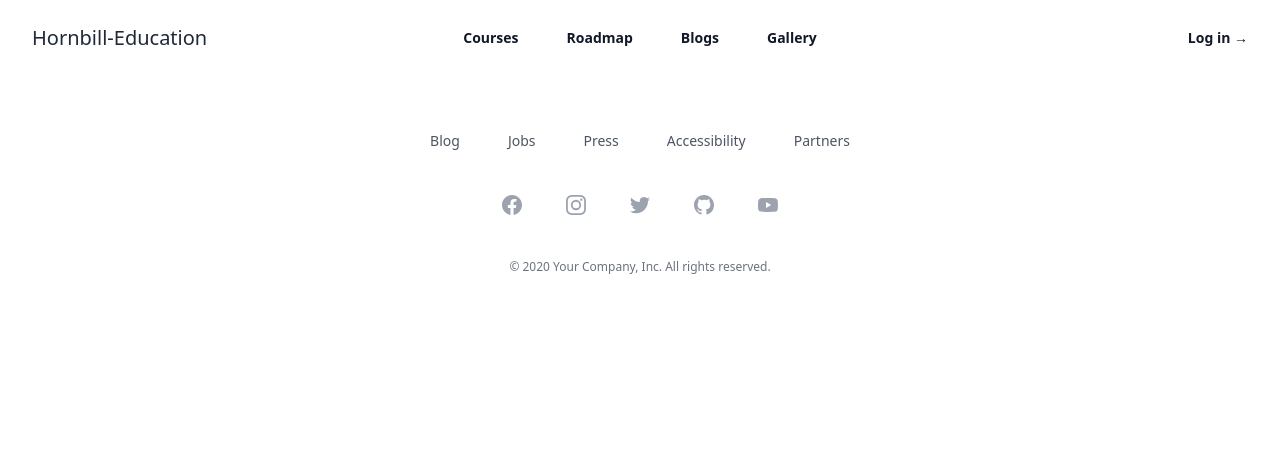
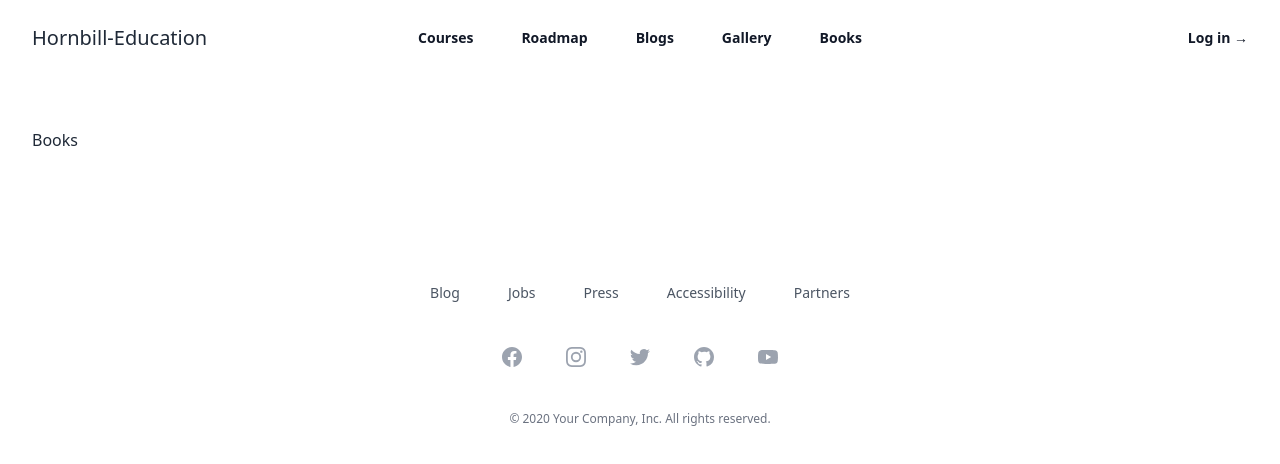
Before and after one commit to YeMyintSoeKMD/hit-myanmar, a Vue app: page /books in a window 1280 px wide. Shown: the top 464 px of the page. Built offline with nearby package versions, Linux system fonts and the light colour scheme.

Commit message:
books nav

```diff
--- a/src/App.vue
+++ b/src/App.vue
@@ -214,6 +214,7 @@ const navigation = [
   { name: "Roadmap", href: "roadmap" },
   { name: "Blogs", href: "blogs" },
   { name: "Gallery", href: "gallery" },
+  { name: "Books", href: "books" },
 ];
 
 const footerNavigation = {
--- a/src/router/index.js
+++ b/src/router/index.js
@@ -17,6 +17,7 @@ import BlogDetail from '@/views/BlogDetail.vue'
 import ProfileNotifications from '@/views/ProfileNotifications.vue'
 import Gallery from '@/views/Gallery.vue'
 import StudentPortfolio from '@/views/StudentPortfolio.vue'
+import Books from '@/views/Books.vue'
 
 const router = createRouter({
   history: createWebHistory(import.meta.env.BASE_URL),
@@ -113,6 +114,11 @@ const router = createRouter({
       path: '/studentportfolio',
       name: 'studentPortfolio',
       component: StudentPortfolio
+    },
+    {
+      path: '/books',
+      name: 'books',
+      component: Books
     }
   ]
 })
--- /dev/null
+++ b/src/views/Books.vue
@@ -0,0 +1,13 @@
+<template>
+    <div class="container mx-auto px-8 2xl:px-40 pt-32">
+        Books
+    </div>
+</template>
+
+<script setup>
+
+</script>
+
+<style lang="scss" scoped>
+
+</style>
```
